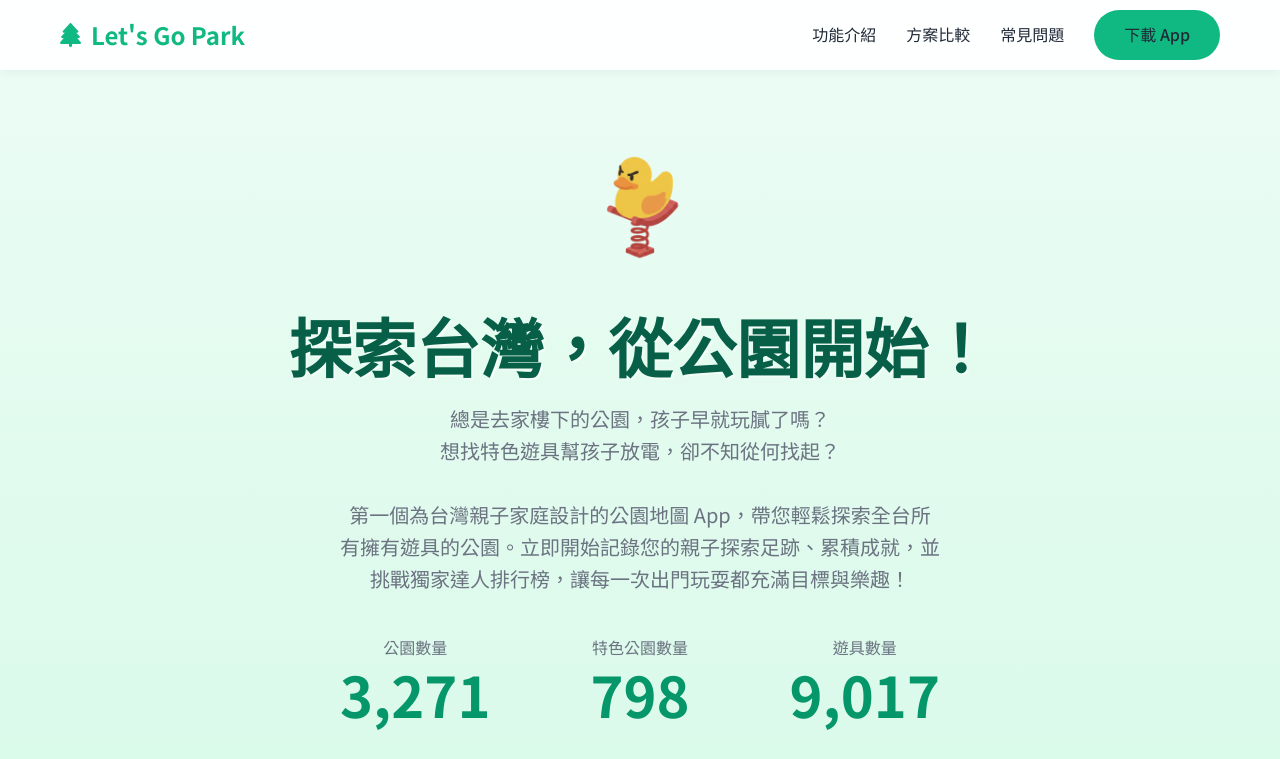
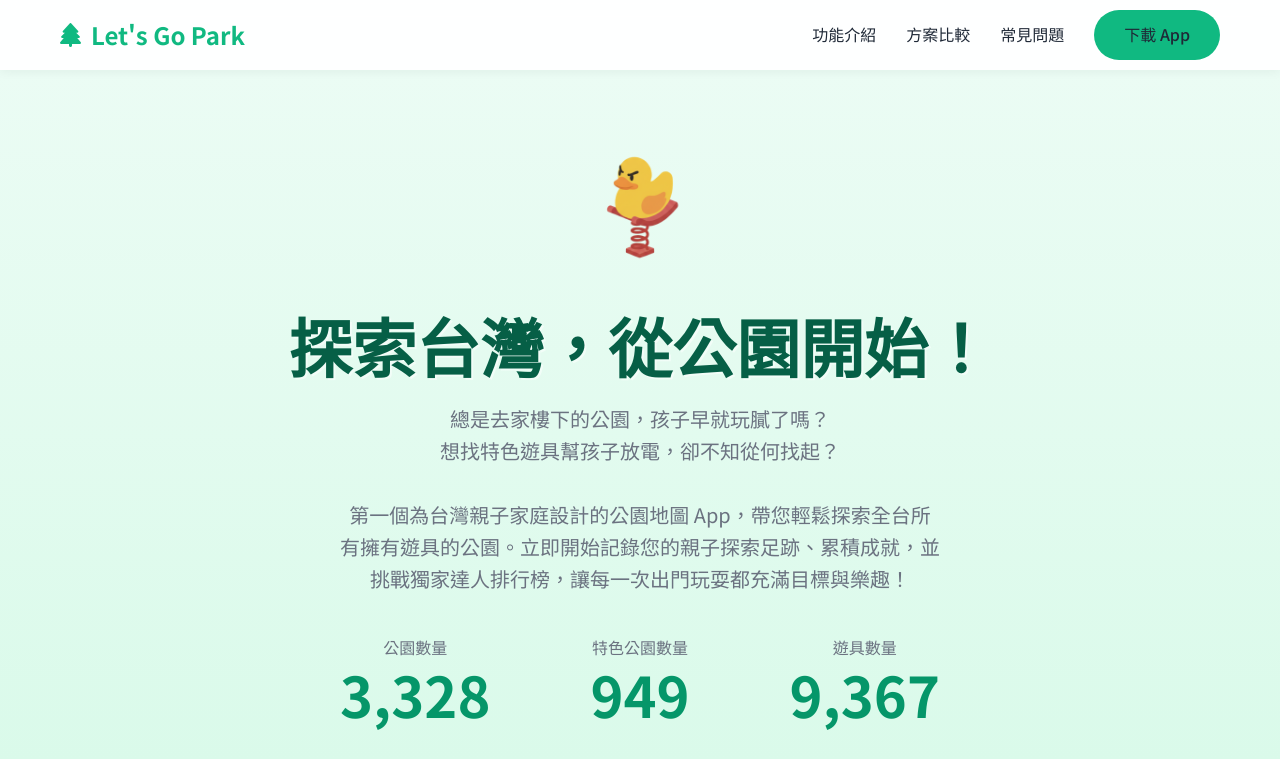
Before and after one commit to stratocaster59s/web-design-project, a plain HTML site: page index.html in a window 1280 px wide. Shown: the top 759 px of the page. Drawn offline with Linux system fonts and the light colour scheme.

Commit message:
更新首頁統計數據：公園3328、特色公園949、遊具9367
🤖 Generated with [Claude Code](https://claude.com/claude-code)

Co-Authored-By: Claude Opus 4.5 <noreply@anthropic.com>

```diff
--- a/index.html
+++ b/index.html
@@ -43,15 +43,15 @@
             <div class="hero-stats">
                 <div class="stat-item">
                     <div class="stat-label">公園數量</div>
-                    <div class="stat-number">3,271</div>
+                    <div class="stat-number">3,328</div>
                 </div>
                 <div class="stat-item">
                     <div class="stat-label">特色公園數量</div>
-                    <div class="stat-number">798</div>
+                    <div class="stat-number">949</div>
                 </div>
                 <div class="stat-item">
                     <div class="stat-label">遊具數量</div>
-                    <div class="stat-number">9,017</div>
+                    <div class="stat-number">9,367</div>
                 </div>
             </div>
 
```
